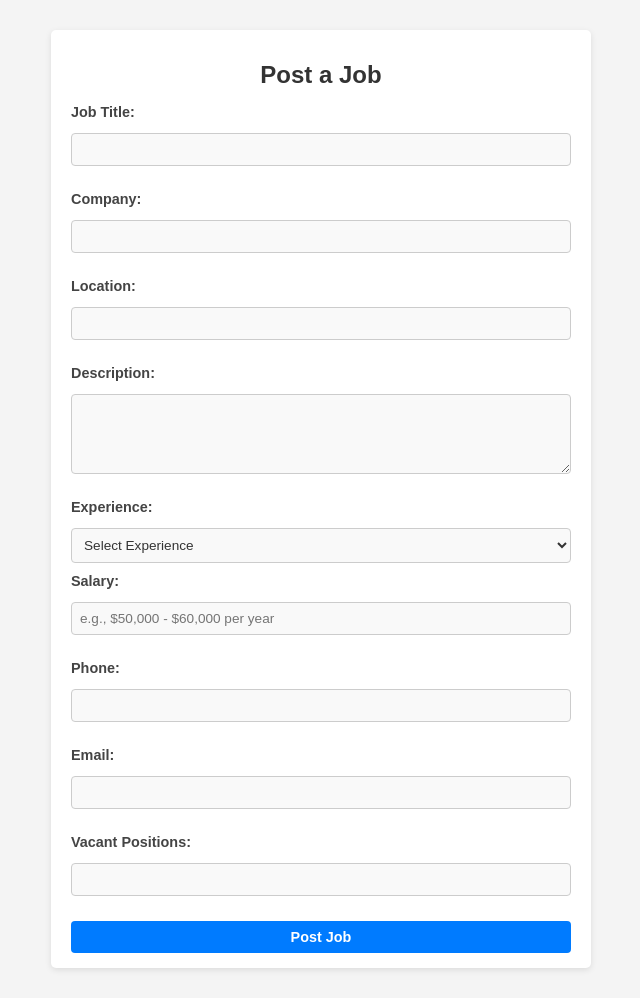
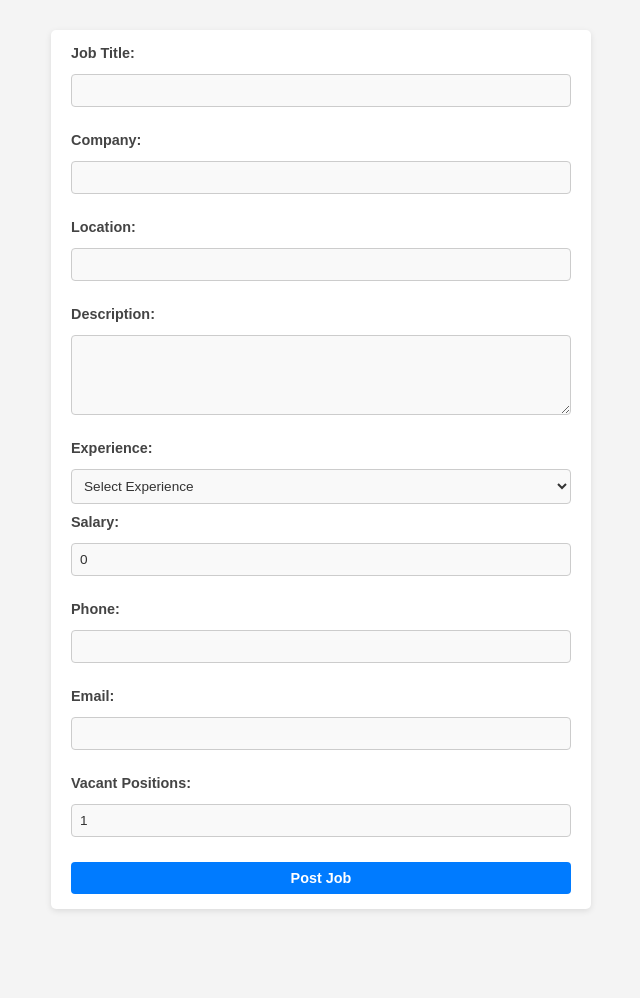
Before and after one commit to hari-0007/Website_Post, a PHP site: template admin/views/post_job_view.php in a window 1280 px wide. Shown: the whole page, without its empty margins (319-959 px from the left). After the commit the page ends 911 px from the top, so only its background shows below. Run offline with PHP 8.4, Linux system fonts and the light colour scheme; the template is opened without the code that fills it, so the values that code supplies are empty.

Commit message:
Update post_job_view.php

```diff
--- a/admin/views/post_job_view.php
+++ b/admin/views/post_job_view.php
@@ -108,7 +108,6 @@
 </style>
 
 <div id="postJobPage" class="post-job-container">
-    <h1>Post a Job</h1>
     <form method="POST" action="post_job.php">
         <label for="title">Job Title:</label>
         <input type="text" id="title" name="title" required>
@@ -140,7 +139,7 @@
         </select>
 
         <label for="salary">Salary:</label>
-        <input type="text" id="salary" name="salary" placeholder="e.g., $50,000 - $60,000 per year" required>
+        <input type="text" id="salary" name="salary" value="0" placeholder="e.g., $50,000 - $60,000 per year" required>
 
         <label for="phones">Phone:</label>
         <input type="text" id="phones" name="phones" required>
@@ -149,7 +148,7 @@
         <input type="email" id="emails" name="emails" required>
 
         <label for="vacant_positions">Vacant Positions:</label>
-        <input type="number" id="vacant_positions" name="vacant_positions" min="1" required>
+        <input type="number" id="vacant_positions" name="vacant_positions" value="1" min="1" required>
 
         <button type="submit">Post Job</button>
     </form>
```
